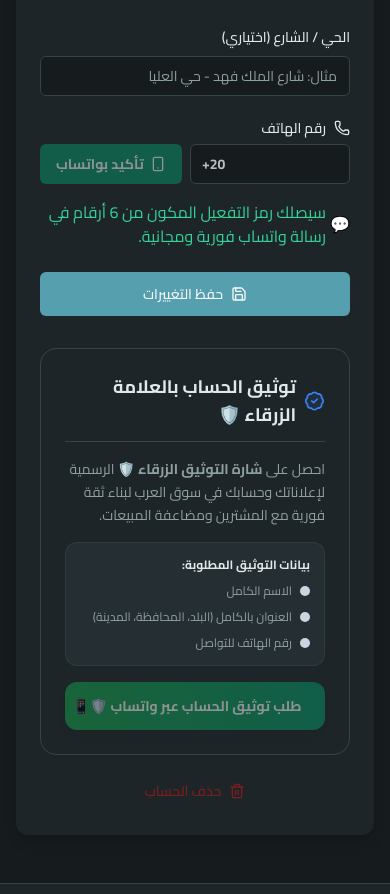
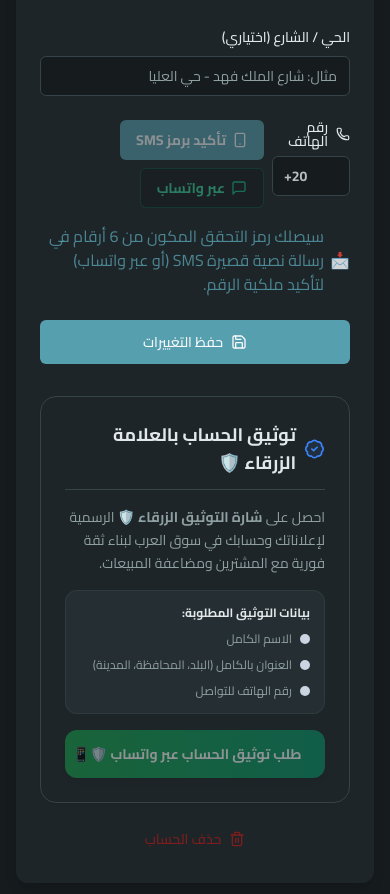
Before and after one commit to adelomr/arb-soq, a Next.js app: page /profile in a window 390 px wide. Shown: the part 961-1855 px from the top of the page. Built offline with nearby package versions, Linux system fonts and the light colour scheme; no server answers; the database is empty.

Commit message:
feat: enable Firebase Phone Auth SMS OTP as primary verification method with WhatsApp fallback

```diff
--- a/src/components/ProfileForm.tsx
+++ b/src/components/ProfileForm.tsx
@@ -282,7 +282,8 @@ export default function ProfileForm() {
 
       setIsSendingCode(true);
       try {
-          // ── 1. الإرسال الفوري والمجاني عبر بوابة واتساب ──
+          if (channel === 'whatsapp') {
+              // ── الإرسال عبر بوابة واتساب ──
               const waRes = await fetch('/api/auth/whatsapp-otp/send', {
                   method: 'POST',
                   headers: { 'Content-Type': 'application/json' },
@@ -304,17 +305,29 @@ export default function ProfileForm() {
                   return;
               }
 
-          // في حال حدوث خطأ في الإرسال
               toast({
-              title: 'تعذر إرسال الرمز',
-              description: waData.error || 'يرجى التأكد من اتصال بوابة واتساب وصحة رقم الهاتف.',
+                  title: 'تعذر إرسال الرمز عبر واتساب',
+                  description: waData.error || 'يرجى تجربة الإرسال عبر رسالة SMS الأساسية من فايربيس.',
                   variant: 'destructive',
               });
+          } else {
+              // ── 1. الإرسال الأساسي عبر رسائل فايربيس (Firebase SMS OTP) ──
+              const confirmation = await sendVerificationCode(fullPhoneNumber);
+              setConfirmationResult(confirmation);
+              setCodeSent(true);
+              const cooldownEndTime = Date.now() + COOLDOWN_SECONDS * 1000;
+              localStorage.setItem(COOLDOWN_STORAGE_KEY, cooldownEndTime.toString());
+              setCooldown(COOLDOWN_SECONDS);
+              toast({
+                  title: '✅ تم إرسال كود التحقق عبر SMS!',
+                  description: `تم إرسال رمز التحقق إلى هاتفك (${fullPhoneNumber}) عبر رسالة نصية قصيرة SMS (Firebase).`
+              });
+          }
       } catch (error: any) {
           console.error("Error sending verification code: ", error);
           toast({
-              title: 'خطأ في الإرسال',
-              description: error.message || 'حدث خطأ أثناء إرسال كود التفعيل عبر واتساب.',
+              title: 'خطأ في إرسال الرمز',
+              description: error.message || 'حدث خطأ أثناء إرسال كود التحقق. يرجى التأكد من صحة رقم الهاتف واكتمال reCAPTCHA.',
               variant: 'destructive'
           });
           setConfirmationResult(null);
@@ -323,14 +336,14 @@ export default function ProfileForm() {
       }
   };
 
-  const handleSendCode = async () => {
+  const handleSendCode = async (channel: 'sms' | 'whatsapp' = 'sms') => {
     const phoneNumber = form.getValues('phoneNumber');
     setSendCodeAttempts(prev => prev + 1);
 
     if (phoneNumber?.startsWith('+2011') && sendCodeAttempts < 1) {
         setShowEgyptPhoneWarning(true);
     } else {
-        proceedWithSendCode();
+        proceedWithSendCode(channel);
     }
   };
 
@@ -362,7 +375,8 @@ export default function ProfileForm() {
                 return;
             }
         } else if (confirmationResult) {
-            await confirmVerificationCode(confirmationResult, code);
+            // التحقق الأساسي عبر Firebase Phone Auth
+            await confirmVerificationCode(confirmationResult, code.trim());
         }
 
         await updateUserProfile(user!.uid, { phoneNumber: fullPhoneNumber, phoneVerified: true });
@@ -728,11 +742,12 @@ export default function ProfileForm() {
                           تعديل الرقم
                       </Button>
                   ) : (
+                      <div className="flex flex-wrap gap-2">
                         <Button
                             type="button"
-                          onClick={handleSendCode}
+                            onClick={() => handleSendCode('sms')}
                             disabled={isSendingCode || isPhoneEmpty || cooldown > 0}
-                          className="relative min-w-32 bg-emerald-600 hover:bg-emerald-700 text-white font-bold gap-1.5 shadow-xs"
+                            className="relative min-w-32 bg-primary hover:bg-primary/90 text-primary-foreground font-bold gap-1.5 shadow-xs"
                         >
                             {isSendingCode ? (
                               <Loader2 className="animate-spin h-4 w-4" />
@@ -741,19 +756,30 @@ export default function ProfileForm() {
                             ) : (
                               <>
                                 <Smartphone className="h-4 w-4" />
-                              <span>تأكيد بواتساب</span>
+                                <span>تأكيد برمز SMS</span>
                               </>
                             )}
                         </Button>
+                        <Button
+                            type="button"
+                            onClick={() => handleSendCode('whatsapp')}
+                            disabled={isSendingCode || isPhoneEmpty || cooldown > 0}
+                            variant="outline"
+                            className="relative min-w-28 border-emerald-600/40 text-emerald-600 hover:bg-emerald-500/10 dark:text-emerald-400 font-bold gap-1.5"
+                        >
+                            <MessageSquare className="h-4 w-4 text-emerald-500" />
+                            <span>عبر واتساب</span>
+                        </Button>
+                      </div>
                   )}
                 </div>
             </div>
 
-            {/* نص توضيحي للواتساب */}
+            {/* نص توضيحي لطريقة الاستلام */}
             {(!userProfile?.phoneVerified || isEditingPhone) && !codeSent && (
-              <p className="text-2xs text-muted-foreground flex items-center gap-1 mt-1 text-emerald-700 dark:text-emerald-400">
-                <span>💬</span>
-                <span>سيصلك رمز التفعيل المكون من 6 أرقام في رسالة واتساب فورية ومجانية.</span>
+              <p className="text-2xs text-muted-foreground flex items-center gap-1.5 mt-1 text-primary/90 dark:text-primary/80">
+                <span>📩</span>
+                <span>سيصلك رمز التحقق المكون من 6 أرقام في رسالة نصية قصيرة SMS (أو عبر واتساب) لتأكيد ملكية الرقم.</span>
               </p>
             )}
 
@@ -766,13 +792,17 @@ export default function ProfileForm() {
             control={form.control}
             name="verificationCode"
             render={({ field }) => (
-                <FormItem className="p-4 rounded-2xl bg-emerald-500/10 border border-emerald-500/20 space-y-3">
-                <FormLabel className="flex items-center justify-between text-xs font-bold text-emerald-800 dark:text-emerald-300">
+                <FormItem className="p-4 rounded-2xl bg-primary/5 border border-primary/20 space-y-3">
+                <FormLabel className="flex items-center justify-between text-xs font-bold text-foreground">
                     <div className="flex items-center gap-1.5">
-                      <MessageSquare className="h-4 w-4 text-emerald-600 dark:text-emerald-400"/>
-                      <span>أدخل رمز التفعيل المستلم على واتساب:</span>
+                      <MessageSquare className="h-4 w-4 text-primary"/>
+                      <span>
+                        {(confirmationResult as any)?.isWhatsApp
+                          ? 'أدخل رمز التفعيل المستلم على واتساب:'
+                          : 'أدخل رمز التحقق المستلم في رسالة SMS (Firebase):'}
+                      </span>
                     </div>
-                    <span className="text-2xs bg-emerald-500/20 px-2 py-0.5 rounded-full">صالح لـ 5 دقائق</span>
+                    <span className="text-2xs bg-primary/10 text-primary px-2 py-0.5 rounded-full font-mono">صالح لـ 5 دقائق</span>
                 </FormLabel>
                  <div className="flex gap-2">
                     <FormControl>
@@ -789,7 +819,7 @@ export default function ProfileForm() {
                         type="button"
                         onClick={handleVerifyCode}
                         disabled={isVerifying || !form.watch('verificationCode')}
-                        className="relative min-w-28 font-bold bg-emerald-600 hover:bg-emerald-700 text-white h-11"
+                        className="relative min-w-28 font-bold bg-primary hover:bg-primary/90 text-primary-foreground h-11"
                     >
                         {isVerifying ? <Loader2 className="animate-spin h-4 w-4" /> : 'تأكيد الرمز'}
                      </Button>
```
Also changed, not shown: 1 other file (tests, documents, lock files or other folders). Lines whose indentation alone changed are shown as unchanged.
